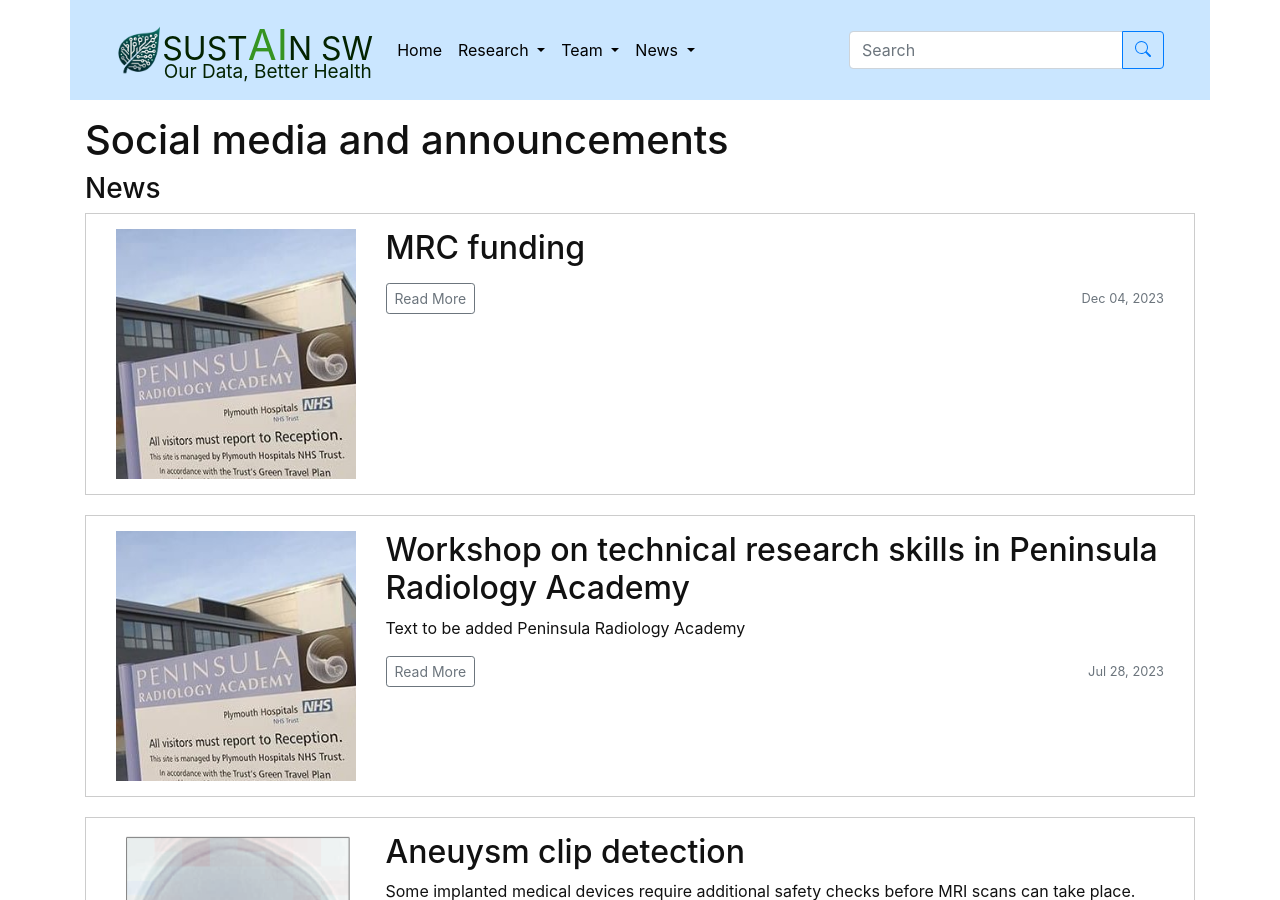
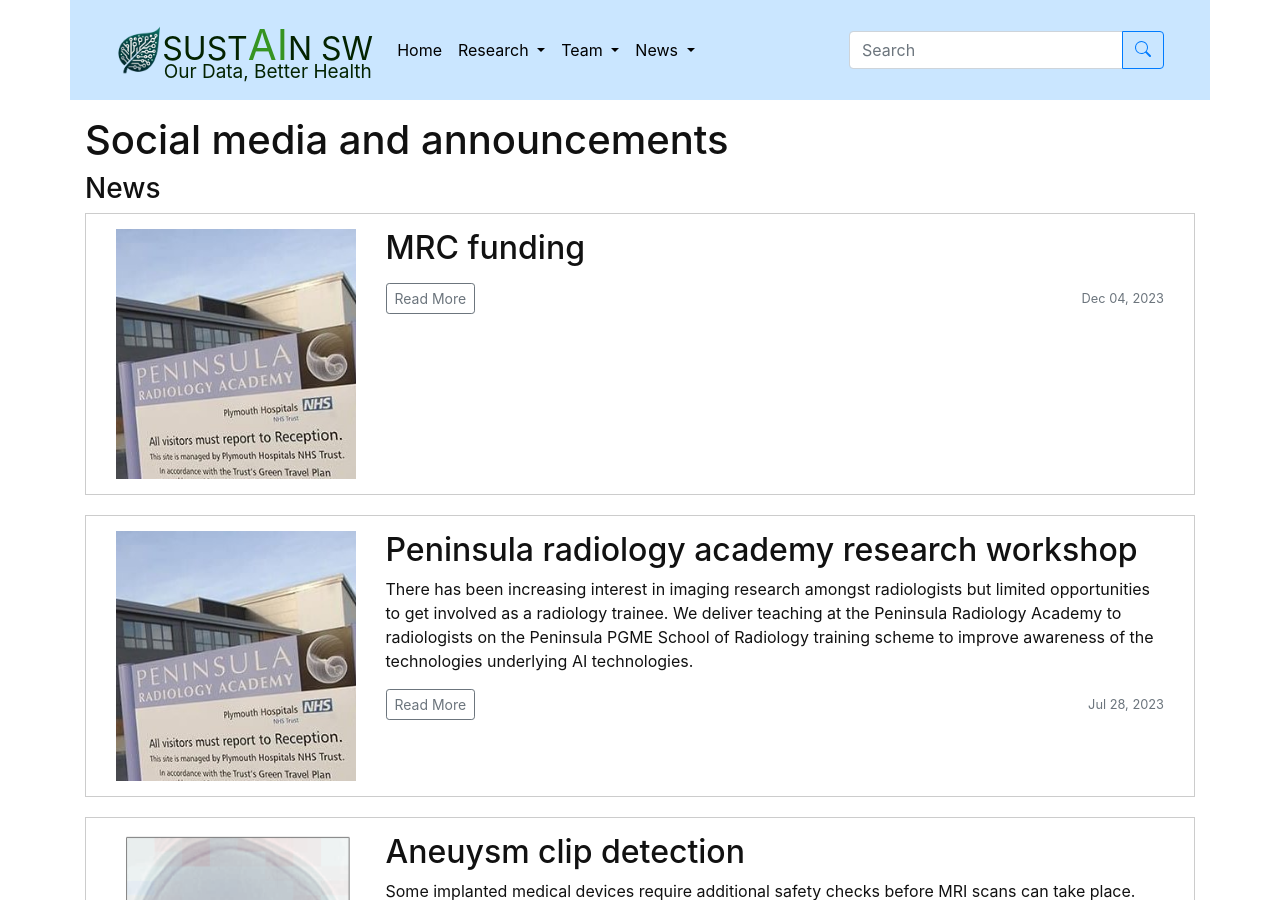
Before and after one commit to sustainsw/sustainsw.github.io, a Jekyll site: the page built from pages/social_media_announcements.md, in a window 1280 px wide and 900 px high. Built offline with Jekyll 4.4.1, drawn with Linux system fonts in a browser that asks for light colours.

Commit message:
Research workshop update

```diff
--- a/news/_posts/2023-07-28-academy.md
+++ b/news/_posts/2023-07-28-academy.md
@@ -1,15 +1,16 @@
 ---
 layout: news
-author: unknown author
-title: Workshop on technical research skills in Peninsula Radiology Academy
+author: Mark Thurston
+title: Peninsula radiology academy research workshop
 thumbnail: /assets/img/news_thumbnail_academy.jpg
 excerpt_separator: <!--more-->
 ---
 
-![workshop](/assets/img/news_academy.png){:width="100%"}
+![workshop](/assets/img/news_academy.png){:width="80%"}
 
-Text to be added
-
-[Peninsula Radiology Academy](https://www.penra.org.uk/)
-
-<!--more-->
+There has been increasing interest in imaging research amongst radiologists but
+limited opportunities to get involved as a radiology trainee. We deliver
+teaching at the [Peninsula Radiology Academy](https://www.penra.org.uk/) to
+radiologists on the [Peninsula PGME School of
+Radiology](https://radiology.peninsuladeanery.nhs.uk/) training scheme to
+improve awareness of the technologies underlying AI technologies.
```
